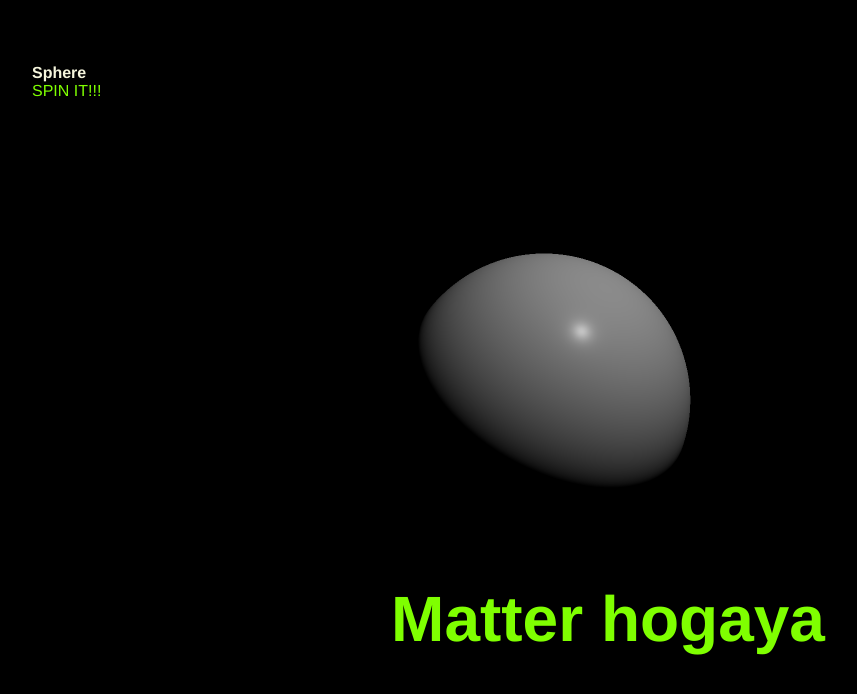
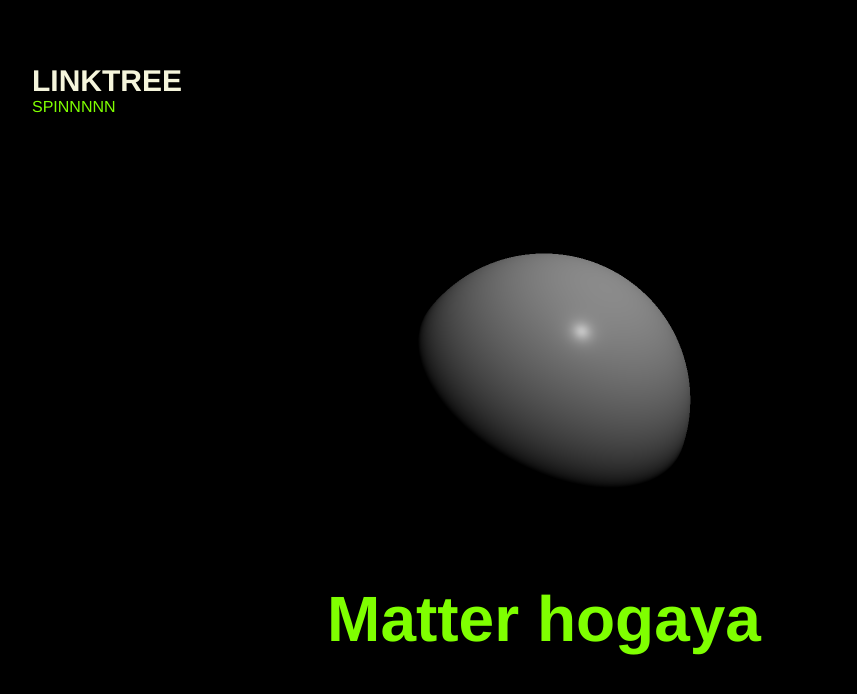
Before and after one commit to KRIISHSHARMA/3js-try-sphere, a plain HTML site: page index.html in a window 1280 px wide. Shown: the whole page, without its empty margins (96-953 px from the left). Drawn offline with Linux system fonts and the light colour scheme; animation ran at ten frames a second.

Commit message:
dist adding

```diff
--- /dev/null
+++ b/assets/index-WaWvli6B.css
@@ -0,0 +1 @@
+*{margin:0;padding:0;box-sizing:border-box}body,html{overflow-x:hidden;font-family:Franklin Gothic Medium,Arial Narrow,Arial,sans-serif}.webgl{position:absolute;top:0;left:0;z-index:1}nav{color:#7fff00;z-index:2;position:relative;padding:4rem 8rem;display:block;justify-content:space-between}nav a{text-decoration:wavy;font-size:30px;color:beige;font-weight:bolder}nav ul{list-style:none;display:flex;gap:8rem}.title{color:#7fff00;z-index:2;position:absolute;font-size:4rem;left:50%;top:75%;transform:translate(-50%,-25%)}
--- a/assets/index-aRv67-xR.css
+++ /dev/null
@@ -1 +0,0 @@
-*{margin:0;padding:0;box-sizing:border-box}body,html{overflow-x:hidden;font-family:Franklin Gothic Medium,Arial Narrow,Arial,sans-serif}.webgl{position:absolute;top:0;left:0;z-index:1}nav{color:#7fff00;z-index:2;position:relative;padding:4rem 8rem;display:block;justify-content:space-between}nav a{text-decoration:wavy;color:beige;font-weight:bolder}nav ul{list-style:none;display:flex;gap:4rem}.title{color:#7fff00;z-index:2;position:absolute;font-size:4rem;left:55%;top:75%;transform:translate(-50%,-25%)}
--- a/index.html
+++ b/index.html
@@ -4,17 +4,17 @@
     <meta charset="UTF-8" />
     <link rel="icon" type="image/svg+xml" href="/3js-try-sphere/vite.svg" />
     <meta name="viewport" content="width=device-width, initial-scale=1.0" />
-    <title>Vite App</title>
-    <script type="module" crossorigin src="/3js-try-sphere/assets/index-RPuSOfAZ.js"></script>
-    <link rel="stylesheet" crossorigin href="/3js-try-sphere/assets/index-aRv67-xR.css">
+    <title>KRIISHSHARMA</title>
+    <script type="module" crossorigin src="/3js-try-sphere/assets/index-YTMqxBNf.js"></script>
+    <link rel="stylesheet" crossorigin href="/3js-try-sphere/assets/index-WaWvli6B.css">
   </head>
   <body>
     <div id="app"></div>
     <canvas class="webgl" width="800" height="600"></canvas>
     <nav>
-      <a href="/">Sphere</a>
+      <a href="https://linktr.ee/kriishsharma.me">LINKTREE</a>
       <ul>
-        <li>SPIN IT!!!</li>
+        <li>SPINNNNN</li>
       </ul>
     </nav>
     <h1 class="title">Matter hogaya</h1>
```
Also changed, not shown: assets/index-YTMqxBNf.js (renamed from assets/index-RPuSOfAZ.js).
